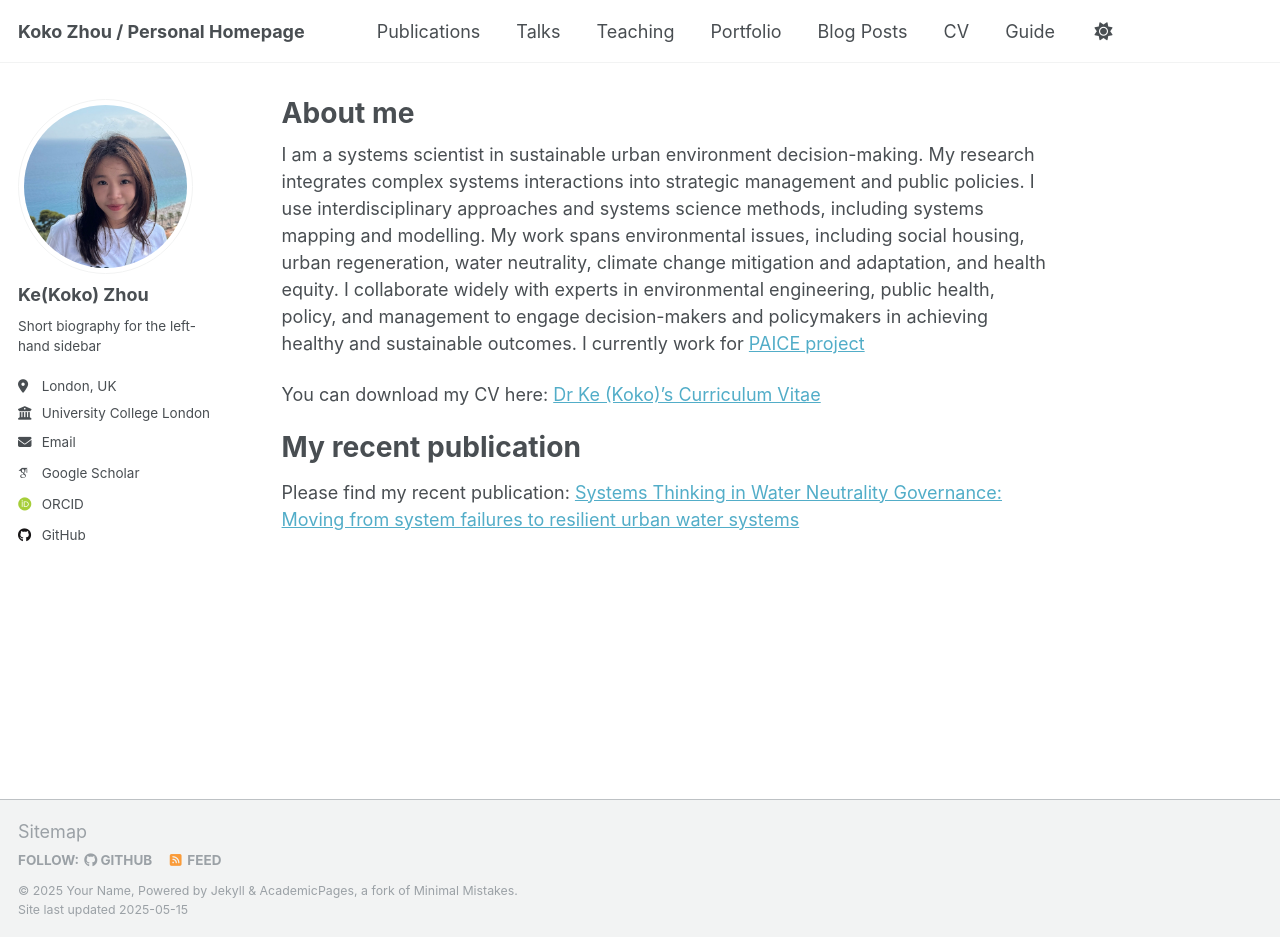
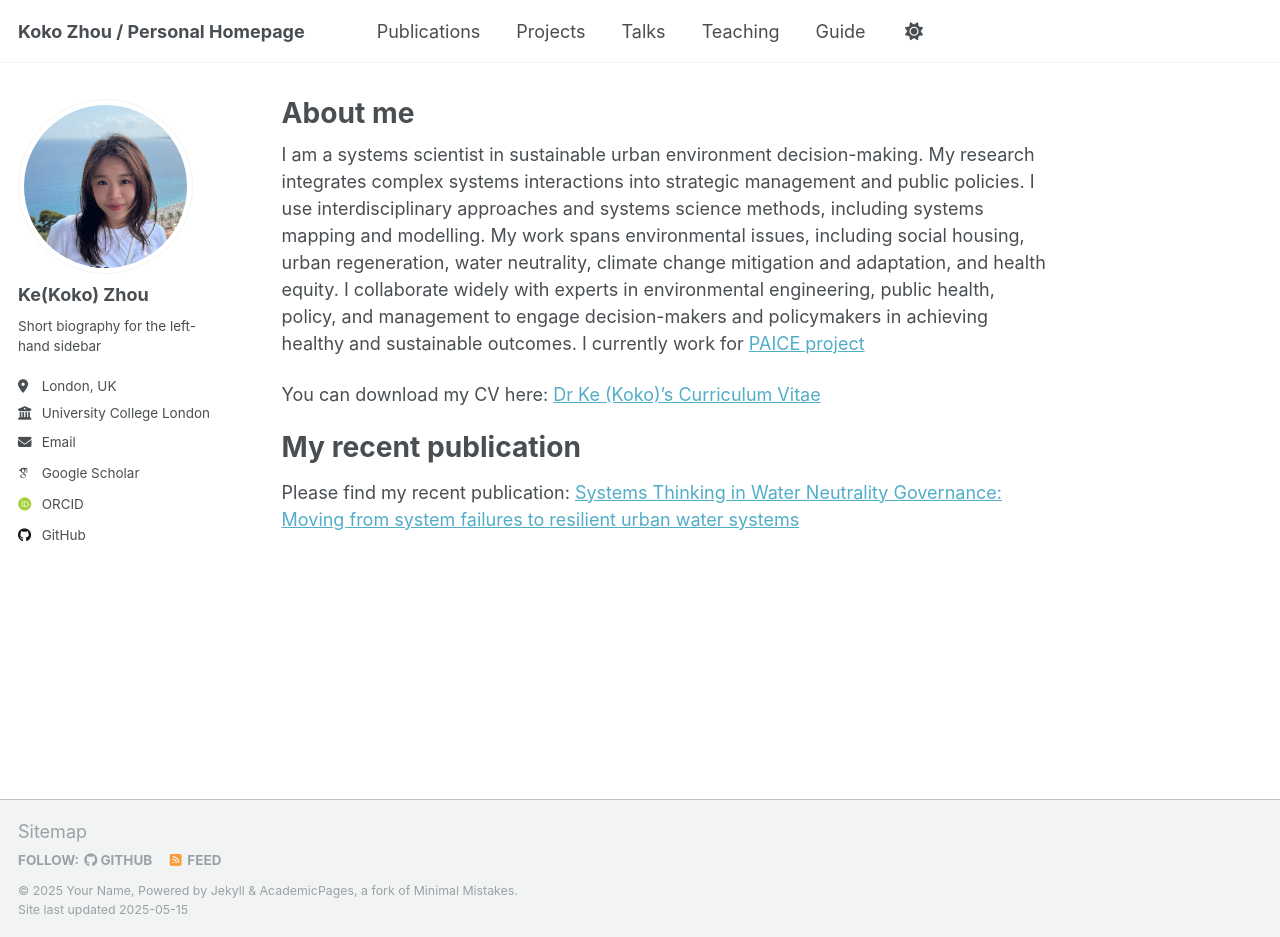
Before and after one commit to kokozhou/kokozhou.github.io, a Jekyll site: the page built from _pages/about.md, in a window 1280 px wide and 937 px high. Built offline with Jekyll 4.4.1, drawn with Linux system fonts in a browser that asks for light colours; some web fonts are replaced.

Commit message:
Update navigation.yml

```diff
--- a/_data/navigation.yml
+++ b/_data/navigation.yml
@@ -11,20 +11,22 @@ main:
   - title: "Publications"
     url: /publications/
 
+  - title: "Projects"
+    url: /portfolio/
+
   - title: "Talks"
     url: /talks/
 
   - title: "Teaching"
     url: /teaching/
 
-  - title: "Portfolio"
-    url: /portfolio/
 
-  - title: "Blog Posts"
-    url: /year-archive/
 
-  - title: "CV"
-    url: /cv/
+    # title: "Blog Posts"
+     # url: /year-archive/
+
+    # title: "CV"
+    #  url: /cv/
 
   # - title: "CV"
   #   url: /cv-json/
```
